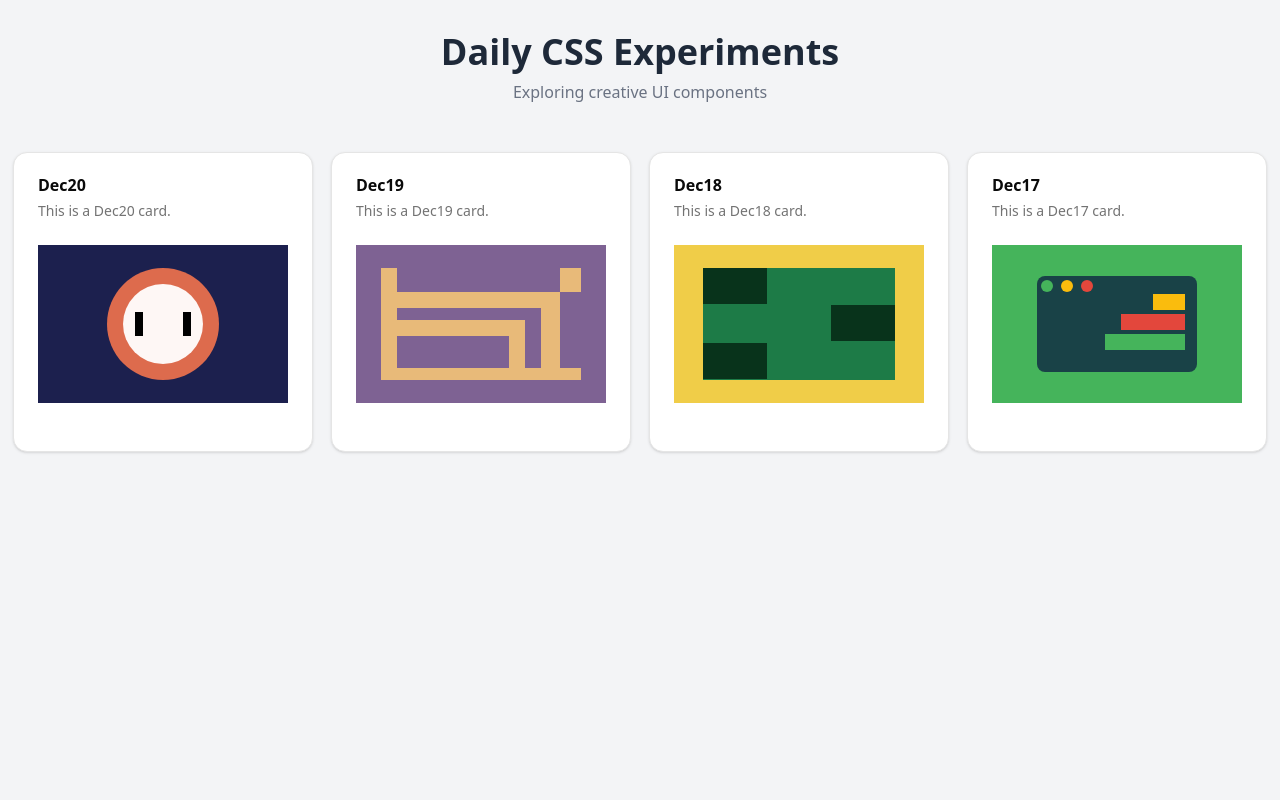
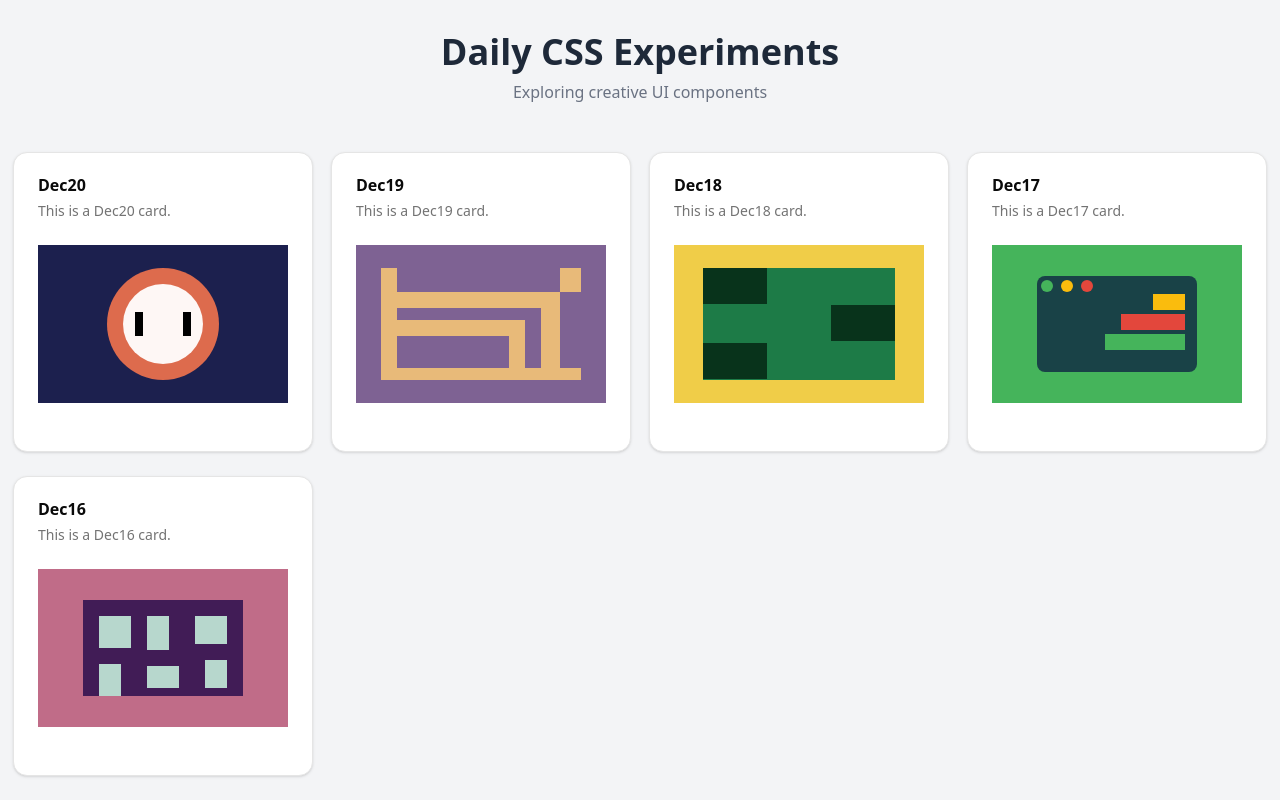
Before and after one commit to Abhay-86/css-challenges, a Next.js app: page /css-challenges/ in a window 1280 px wide. Built offline with nearby package versions, Linux system fonts and the light colour scheme.

Commit message:
Feat/Done-challenge-Dec16-add-css

```diff
--- a/app/page.tsx
+++ b/app/page.tsx
@@ -11,14 +11,16 @@ import Dec20 from "@/components/css/Dec20";
 import Dec19 from "@/components/css/Dec19";
 import Dec18 from "@/components/css/Dec18";
 import Dec17 from "@/components/css/Dec17";
+import Dec16 from "@/components/css/Dec16";
 
-const items = ["Dec20", "Dec19", "Dec18", "Dec17"];
+const items = ["Dec20", "Dec19", "Dec18", "Dec17", "Dec16"];
 
 const componentMap: Record<string, React.ComponentType> = {
   Dec20: Dec20,
   Dec19: Dec19,
   Dec18: Dec18,
   Dec17: Dec17,
+  Dec16: Dec16,
 };
 
 export default function Home() {
--- /dev/null
+++ b/components/css/Dec16.tsx
@@ -0,0 +1,20 @@
+export default function Dec16() {
+    return (
+        <div className="bg-[#C06C88] w-full h-full flex items-center justify-center">
+            <div className="bg-[#411C56] w-40 h-24 flex flex-row-3 gap-4 pl-4 pr-4 pt-4 items-center justify-center">
+                <div className="bg-[#411C56] h-full w-full flex flex-col gap-4">
+                    <div className="bg-[#B7D7CD] w-full h-12"></div>
+                    <div className="bg-[#B7D7CD] w-[70%] h-12"></div>
+                </div>
+                 <div className="bg-[#411C56] h-full w-full flex flex-col gap-4 pb-2">
+                    <div className="bg-[#B7D7CD] w-[70%] h-16"></div>
+                    <div className="bg-[#B7D7CD] w-full h-10"></div>
+                </div>
+                 <div className="bg-[#411C56] h-full w-full flex flex-col gap-4 pb-2">
+                    <div className="bg-[#B7D7CD] w-full h-12"></div>
+                    <div className="bg-[#B7D7CD] w-[70%] h-12 self-end"></div>
+                </div>
+            </div>
+        </div>
+    )
+}
```
